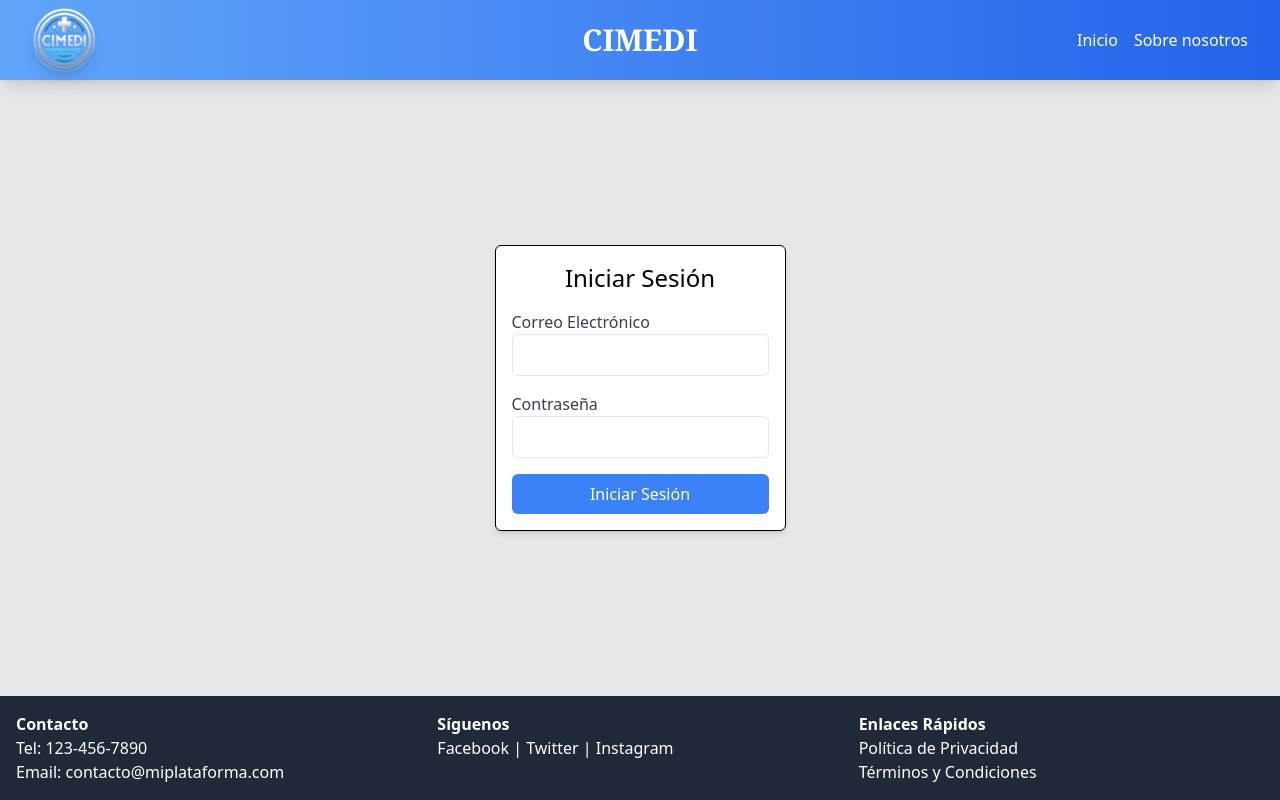
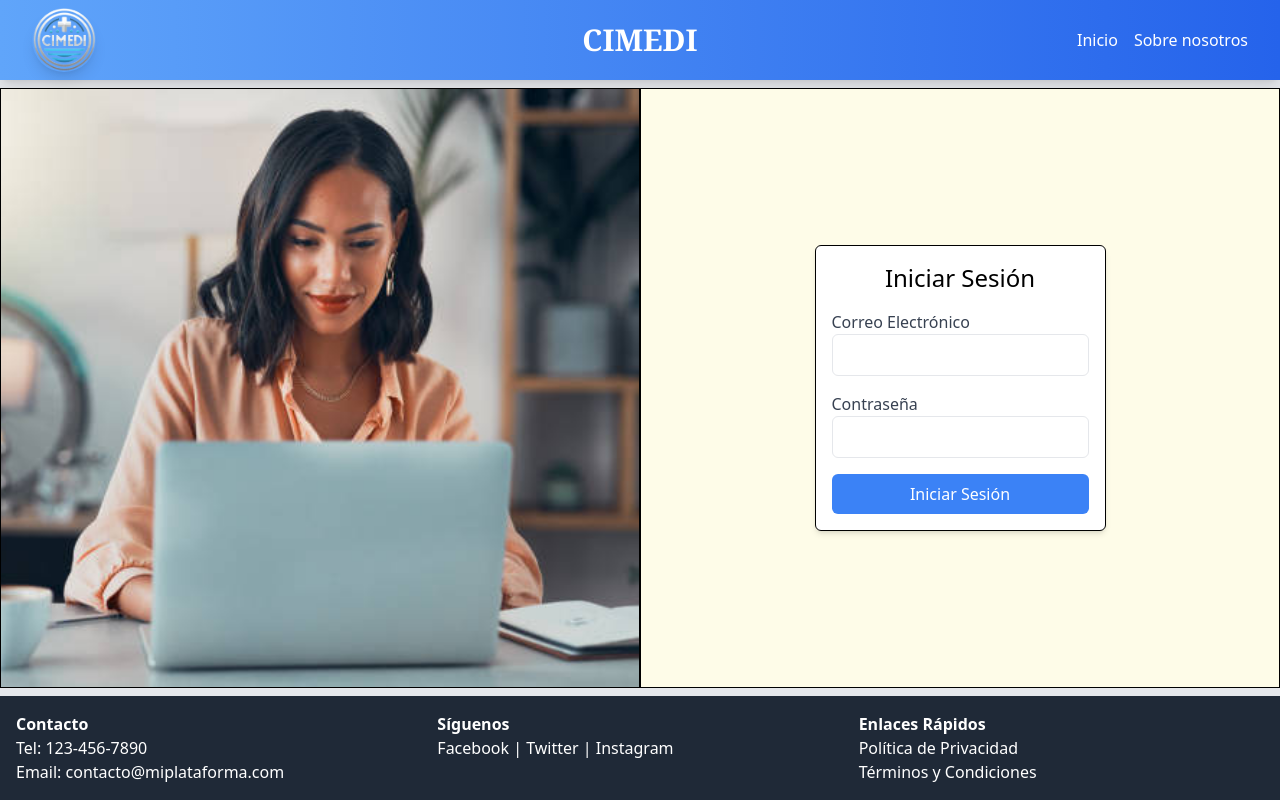
Before and after one commit to kmilom/front-cimedi, a React (Create React App) app: page / in a window 1280 px wide. Built offline with nearby package versions, Linux system fonts and the light colour scheme.

Commit message:
login view modified

```diff
--- a/src/views/loginViews.js
+++ b/src/views/loginViews.js
@@ -3,6 +3,7 @@ import LoginForm from '../components/loginForms';
 import authService from '../services/authenticationService';
 import Footer from '../components/footer';
 import Navbar from '../components/navBar';
+import image from '../assets/imagelanding.jpg'
 
 /* aca se renderiza el componente usando un componente funcional del tipo funcion flecha que permite que no se
 sobreescriba o exista una reasignacion*/
@@ -22,12 +23,20 @@ const LoginView = () => {
     //contenedor principal
     <div className="min-h-screen flex flex-col bg-gray-200">
       <Navbar />
-      {/* Contenedor del formulario */}
-      <div className="flex-grow flex items-center justify-center">
-        <LoginForm onSubmit={handleLogin} />
+      {/* Contenedor secundario */}
+      <div className="flex-grow flex flex-col md:flex-row items-stretch bg-yellow-50">
+        {/*<div className="w-full md:w-1/2 p-4 border border-black flex flex-col justify-center">
+          <h2>columna 1</h2>
+        </div>*/}
+        <div className="w-full md:w-1/2 border border-black">
+          <img src={image} alt="Descripción de la imagen" className="h-full w-full object-cover" />
+        </div>
+        <div className="w-full md:w-1/2 p-4 border border-black flex flex-col justify-center">
+          <LoginForm onSubmit={handleLogin} />
+        </div>
       </div>
       {/* Footer */}
-      <Footer className="bg-blue-500 text-white p-4" />
+      <Footer />
     </div>
   );
 };
```
Also changed, not shown: src/assets/imagelanding.jpg (added).
